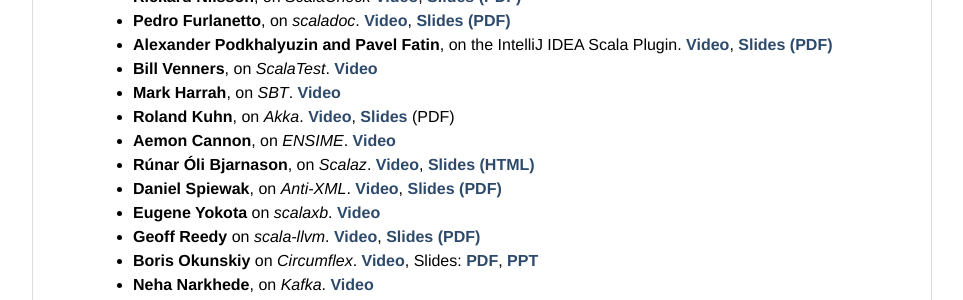
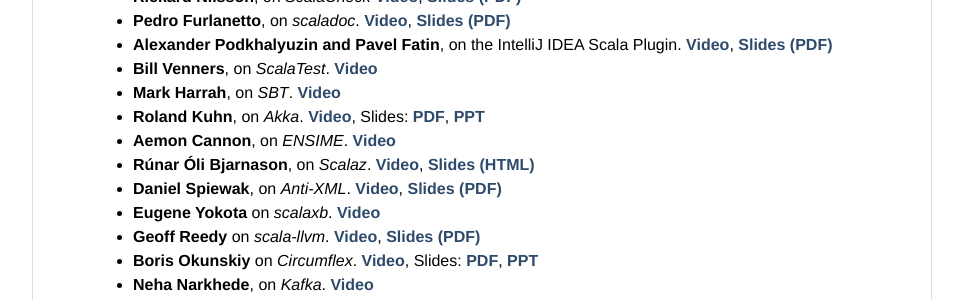
Before and after one commit to scala-phase/scalathon, a Jekyll site: the page built from videos.md, in a window 1280 px wide. Shown: the part 730-1030 px from the top of the page, without its empty margins (158-1121 px from the left). Built offline with Jekyll 4.4.1, drawn with Linux system fonts in a browser that asks for light colours; some web fonts are replaced; Markdown is read by kramdown in place of the engine named in the settings.

Commit message:
Slide link updates

```diff
--- a/videos.md
+++ b/videos.md
@@ -36,7 +36,7 @@
 * **Bill Venners**, on *ScalaTest*. [Video](http://vimeo.com/28717576)
 * **Mark Harrah**, on *SBT*. [Video](http://vimeo.com/28720255)
 * **Roland Kuhn**, on *Akka*. [Video](http://vimeo.com/28725035),
-  [Slides](talk-slides/akka.pdf) (PDF)
+  Slides: [PDF](talk-slides/akka.pdf), [PPT](talk-slides/akka.ppt)
 * **Aemon Cannon**, on *ENSIME*. [Video](http://vimeo.com/28740913)
 * **Rúnar Óli Bjarnason**, on *Scalaz*. [Video](http://vimeo.com/28744278), [Slides (HTML)](talk-slides/scalaz.html)
 * **Daniel Spiewak**, on *Anti-XML*. [Video](http://vimeo.com/28746025), [Slides (PDF)](talk-slides/anti-xml.pdf)
```
